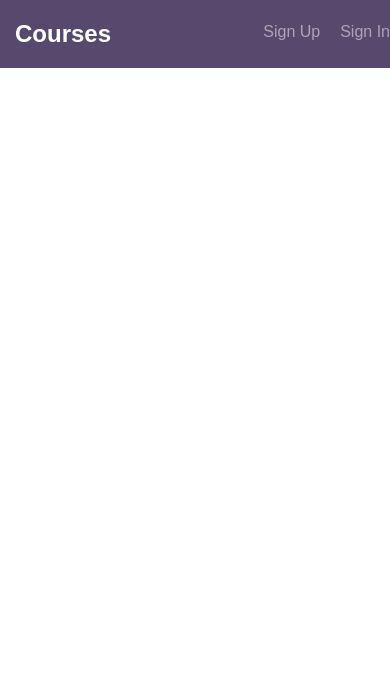
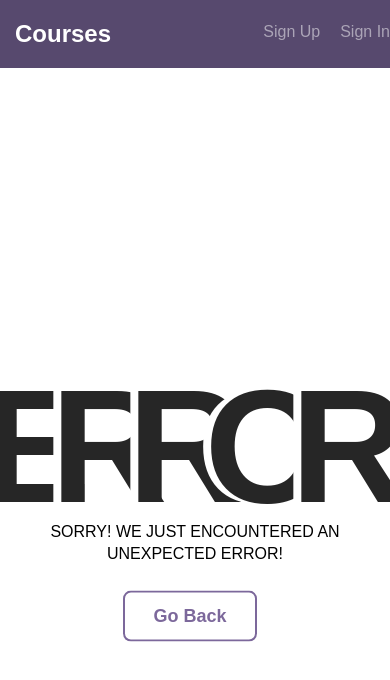
Before and after one commit to Mitch-Tyrer/react-course-api, a React (Create React App) app in the folder client/: page /error in a window 390 px wide. Shown: the top 680 px of the page. Built offline with nearby package versions, Linux system fonts and the light colour scheme.

Commit message:
added back button to error pages

```diff
--- a/client/src/App.js
+++ b/client/src/App.js
@@ -11,8 +11,12 @@ import CreateCourse from './Components/CreateCourse';
 import UserSignIn from './Components/UserSignIn';
 import UserSignUp from './Components/UserSignUp';
 import UpdateCourse from './Components/UpdateCourse';
-
+//Authenticated Routes
 import PrivateRoute from './Components/PrivateRoute';
+//Error Pages
+import NotFound from './Components/NotFound';
+import Forbidden from './Components/Forbidden';
+import Error from './Components/Error';
 
 
 
@@ -29,7 +33,9 @@ const App = () => {
         <Route exact path="/sign-out" render={() => <Redirect to="/courses" />} />
         <PrivateRoute exact path="/create-course" component={CreateCourse} />
         <PrivateRoute exact path="/courses/:id/update" render={(props) => <UpdateCourse {...props} />} />
-        {/* <Route exact path= "/" />    */}
+        <Route exact path="/notfound" component={NotFound} />
+        <Route exact path="/forbidden" component={Forbidden} />
+        <Route exact path="/error" component={Error} />
       </Switch>
     </>
   );
--- /dev/null
+++ b/client/src/Components/Error.js
@@ -0,0 +1,23 @@
+import React from 'react';
+import '../styles/404.css';
+import { Link } from 'react-router-dom';
+
+const Error = () => (
+  <div id="notfound">
+    <div className="notfound">
+      <div className="notfound-404">
+        <h1><span>E</span><span>R</span><span>R</span><span>O</span><span>R</span></h1>
+      </div>
+      <h2>Sorry! We just encountered an unexpected error!</h2>
+      <div className="grid-100 pad-bottom">
+        <button className="button button-secondary">
+          <Link to="/">Go Back</Link>
+        </button></div>
+    </div>
+
+  </div>
+  //<!-- This templates was made by Colorlib (https://colorlib.com) -->//
+
+);
+
+export default Error;
--- /dev/null
+++ b/client/src/Components/Forbidden.js
@@ -0,0 +1,26 @@
+import React from 'react';
+import '../styles/404.css';
+import { Link } from 'react-router-dom';
+
+const Forbidden = React.memo(() => {
+
+  return (
+    <div id="notfound">
+      <div className="notfound">
+        <div className="notfound-404">
+
+          <h1><span>F</span><span>O</span><span>R</span><span>B</span><span>I</span><span>D</span><span>D</span><span>E</span><span>N</span></h1>
+        </div>
+        <h2>You Do Not Have Access This Page!</h2>
+        <div className="grid-100 pad-bottom">
+          <button className="button button-secondary">
+            <Link to="/">Go Back</Link>
+          </button></div>
+      </div>
+
+    </div>
+    //<!-- This templates was made by Colorlib (https://colorlib.com) -->//
+  )
+});
+
+export default Forbidden;
--- /dev/null
+++ b/client/src/Components/NotFound.js
@@ -0,0 +1,22 @@
+import React from 'react';
+import '../styles/404.css';
+import { Link } from 'react-router-dom';
+
+const NotFound = () => (
+  <div id="notfound">
+    <div className="notfound">
+      <div className="notfound-404">
+        <h1><span>4</span><span>0</span><span>4</span></h1>
+      </div>
+      <h2>we are sorry, but the page you requested was not found</h2>
+      <div className="grid-100 pad-bottom">
+        <button className="button button-secondary">
+          <Link to="/">Go Back</Link>
+        </button></div>
+    </div>
+  </div>
+  //<!-- This templates was made by Colorlib (https://colorlib.com) -->//
+
+);
+
+export default NotFound;
--- /dev/null
+++ b/client/src/styles/404.css
@@ -0,0 +1,101 @@
+* {
+    -webkit-box-sizing: border-box;
+            box-sizing: border-box;
+  }
+
+  body {
+    padding: 0;
+    margin: 0;
+  }
+
+  #notfound {
+    position: relative;
+    height: 100vh;
+  }
+
+  #notfound .notfound {
+    position: absolute;
+    left: 50%;
+    top: 50%;
+    -webkit-transform: translate(-50%, -50%);
+        -ms-transform: translate(-50%, -50%);
+            transform: translate(-50%, -50%);
+  }
+
+  .notfound {
+    max-width: 520px;
+    width: 100%;
+    line-height: 1.4;
+    text-align: center;
+  }
+
+  .notfound .notfound-404 {
+    position: relative;
+    height: 240px;
+  }
+
+  .notfound .notfound-404 h1 {
+    font-family: 'Montserrat', sans-serif;
+    position: absolute;
+    left: 50%;
+    top: 50%;
+    -webkit-transform: translate(-50%, -50%);
+        -ms-transform: translate(-50%, -50%);
+            transform: translate(-50%, -50%);
+    font-size: 252px;
+    font-weight: 900;
+    margin: 0px;
+    color: #262626;
+    text-transform: uppercase;
+    letter-spacing: -40px;
+    margin-left: -20px;
+  }
+
+  .notfound .notfound-404 h1>span {
+    text-shadow: -8px 0px 0px #fff;
+  }
+
+  .notfound .notfound-404 h3 {
+    font-family: 'Cabin', sans-serif;
+    position: relative;
+    font-size: 16px;
+    font-weight: 700;
+    text-transform: uppercase;
+    color: #262626;
+    margin: 0px;
+    letter-spacing: 3px;
+    padding-left: 6px;
+  }
+
+  .notfound h2 {
+    font-family: 'Cabin', sans-serif;
+    font-size: 20px;
+    font-weight: 400;
+    text-transform: uppercase;
+    color: #000;
+    margin-top: 0px;
+    margin-bottom: 25px;
+  }
+
+  @media only screen and (max-width: 767px) {
+    .notfound .notfound-404 {
+      height: 200px;
+    }
+    .notfound .notfound-404 h1 {
+      font-size: 200px;
+    }
+  }
+
+  @media only screen and (max-width: 480px) {
+    .notfound .notfound-404 {
+      height: 162px;
+    }
+    .notfound .notfound-404 h1 {
+      font-size: 162px;
+      height: 150px;
+      line-height: 162px;
+    }
+    .notfound h2 {
+      font-size: 16px;
+    }
+  }
```
